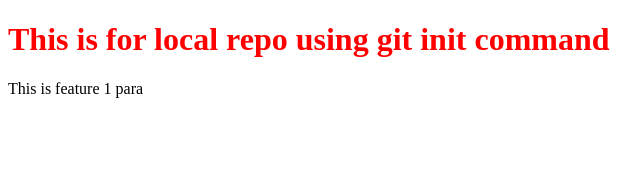
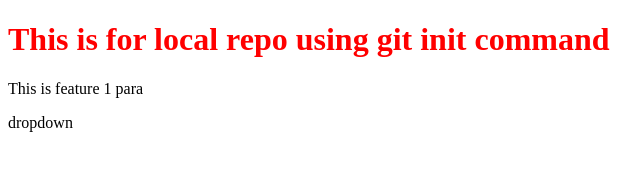
Before and after one commit to shubham9992/localRepo, a plain HTML site: page index.html in a window 1280 px wide. Shown: the full height of the page, 0-640 px from the left. Drawn offline with Linux system fonts and the light colour scheme.

Commit message:
added dropdown

```diff
--- a/index.html
+++ b/index.html
@@ -9,5 +9,6 @@
 <body>
     <h1>This is for local repo using git init command </h1>
     <p>This is feature 1 para</p>
+    <div class="dropdown"> dropdown</div>
 </body>
 </html>
```
